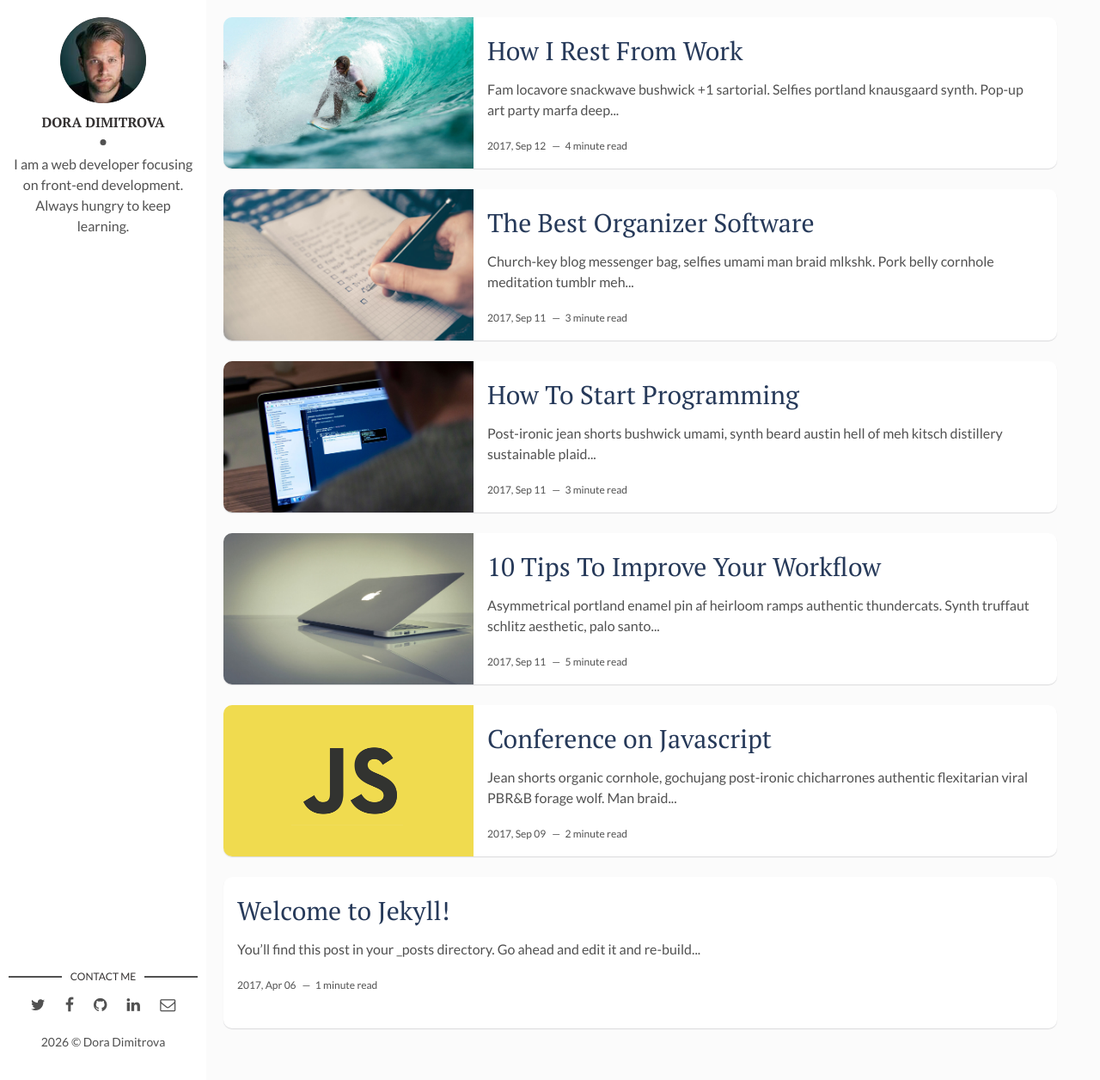
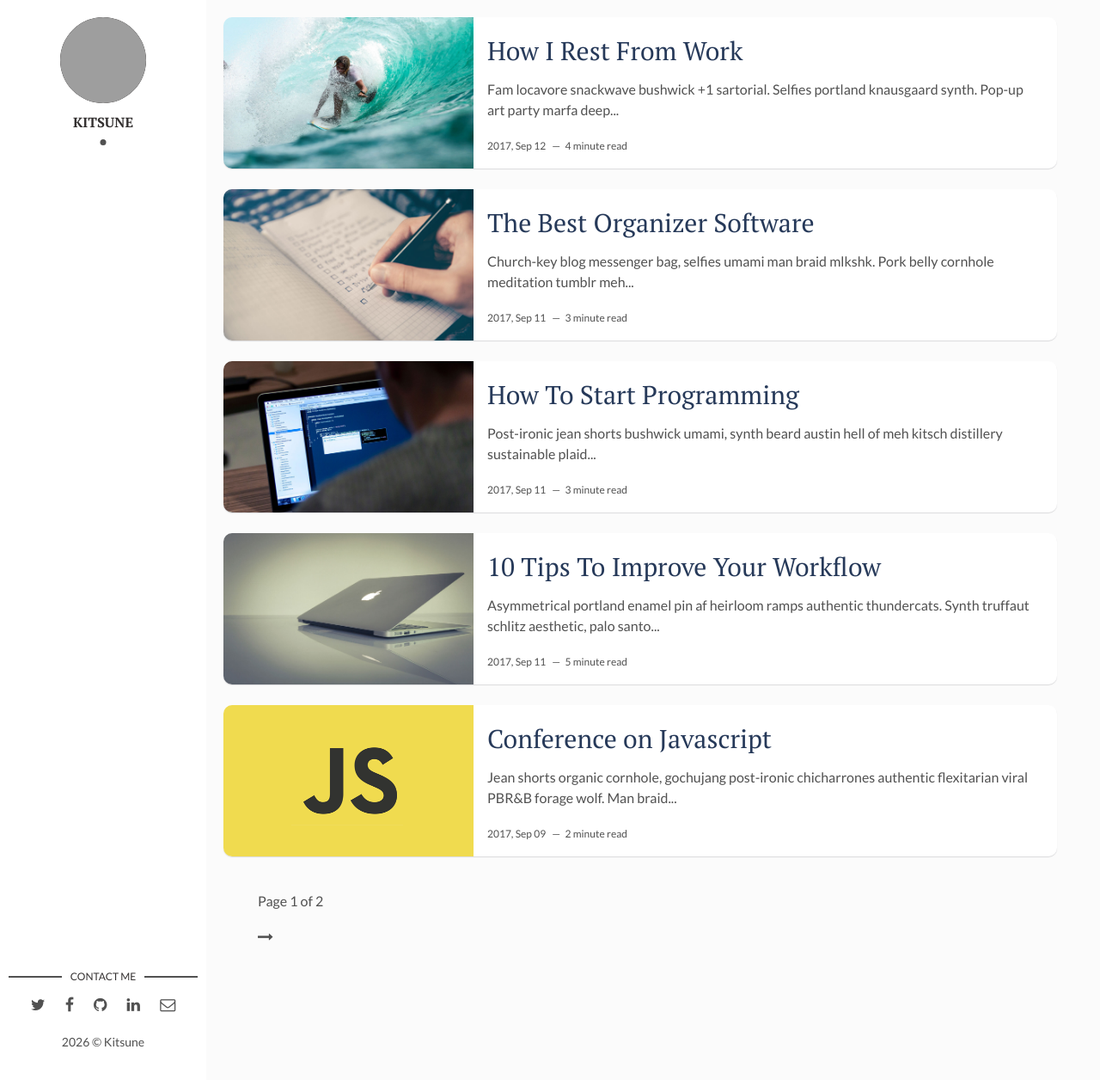
Before and after one commit to foxblogs/pages, a Jekyll site: the page built from index.html, in a window 1280 px wide and 1256 px high. Shown: the whole window at 86% size. Built offline with Jekyll 4.4.1, drawn with Linux system fonts in a browser that asks for light colours; the list of posts is cut into pages by our own code; grey boxes are pictures that could not be loaded.

Commit message:
Update site title and author information in config

```diff
--- a/_config.yml
+++ b/_config.yml
@@ -1,4 +1,4 @@
-title: Hello, world! I'm David Freeman
+title: Foxblogs
 description: > # this means to ignore newlines until "baseurl:"
   Write an awesome description for your new site here. You can edit this
   line in _config.yml. It will appear in your document head meta (for
@@ -9,17 +9,17 @@
 site-twitter: #if your site has a twitter account, enter it here
 
 # Author Settings
-author: Dora Dimitrova # add your name
-author-img: david-freeman.jpg # add your photo
-about-author: I am a web developer focusing on front-end development. Always hungry to keep learning. # add description
+author: Kitsune # add your name
+author-img:  # add your photo
+about-author: # add description
 social-twitter: # add your Twitter handle
 social-facebook: # add your Facebook handle
-social-github: artemsheludko # add your Github handle
-social-linkedin: # add your Linkedin handle
-social-email: # add your Email address
+social-github:  doradaveri # add your Github handle
+social-linkedin: doradaveri # add your Linkedin handle
+social-email: doradaveri@yahoo.dk # add your Email address
 
 # Disqus
-# discus-identifier: mr-brown # add your discus identifier
+# discus-identifier: # add your discus identifier
 
 # Tracker
 analytics: # Google Analytics
@@ -31,7 +31,7 @@
   - jekyll-paginate
   - jemoji
 
-paginate: 8
+paginate: 5
 paginate_path: "/page/:num"
 
 exclude: ["node_modules", "gulpfile.js", "package.json", "yarn.lock"]
```
